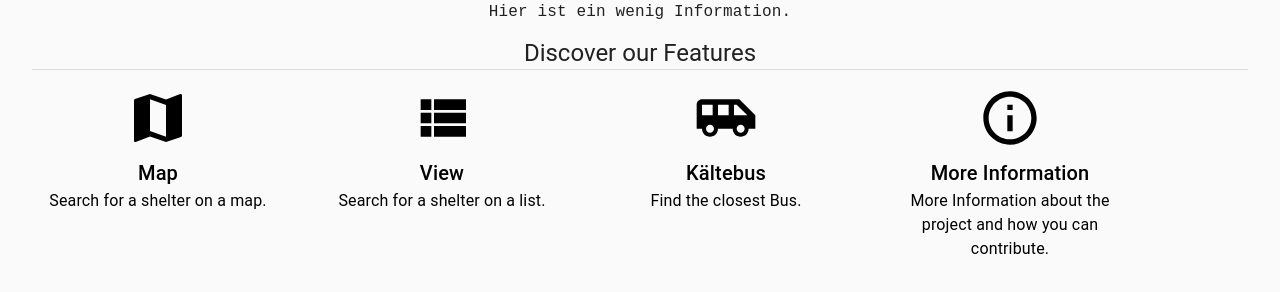
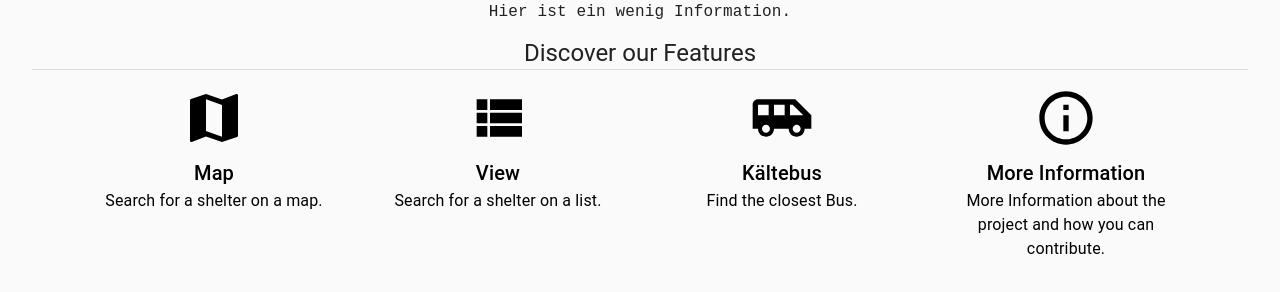
Before and after one commit to digitalfabrik/coldaid-frontend, a React (Create React App) app: page / in a window 1280 px wide. Shown: the part 448-740 px from the top of the page. Built offline with nearby package versions, Linux system fonts and the light colour scheme.

Commit message:
small fix

```diff
--- a/src/components/Landingpage/feature/Features.js
+++ b/src/components/Landingpage/feature/Features.js
@@ -13,8 +13,8 @@ const useStyles = makeStyles({
     padding: "1rem"
   },
   featureContainer: {
-    display: "inline",
-    top: "0px"
+    top: "0px",
+    textAlign: "center"
   },
   icon: {
     height: "64px",
```
